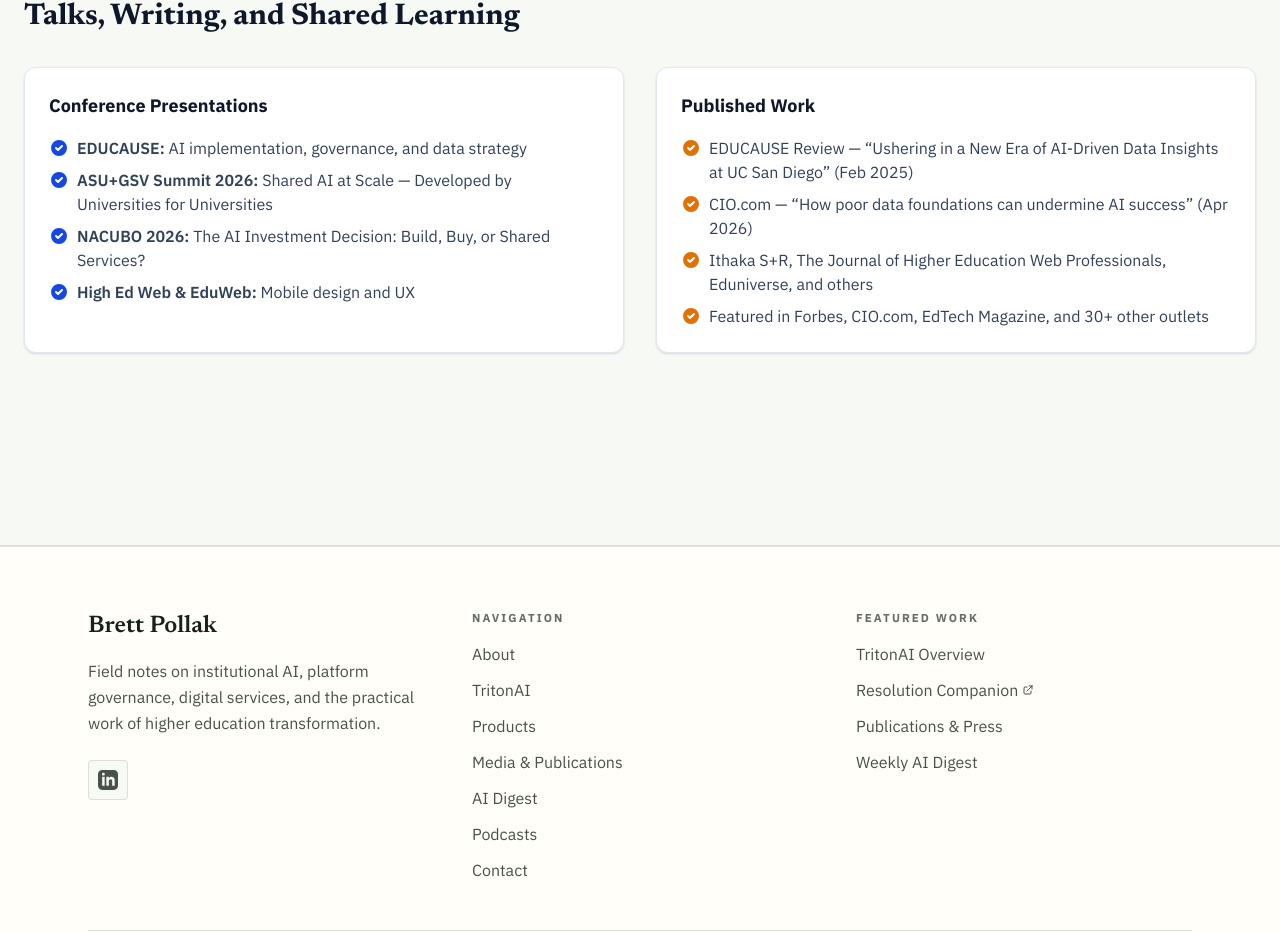
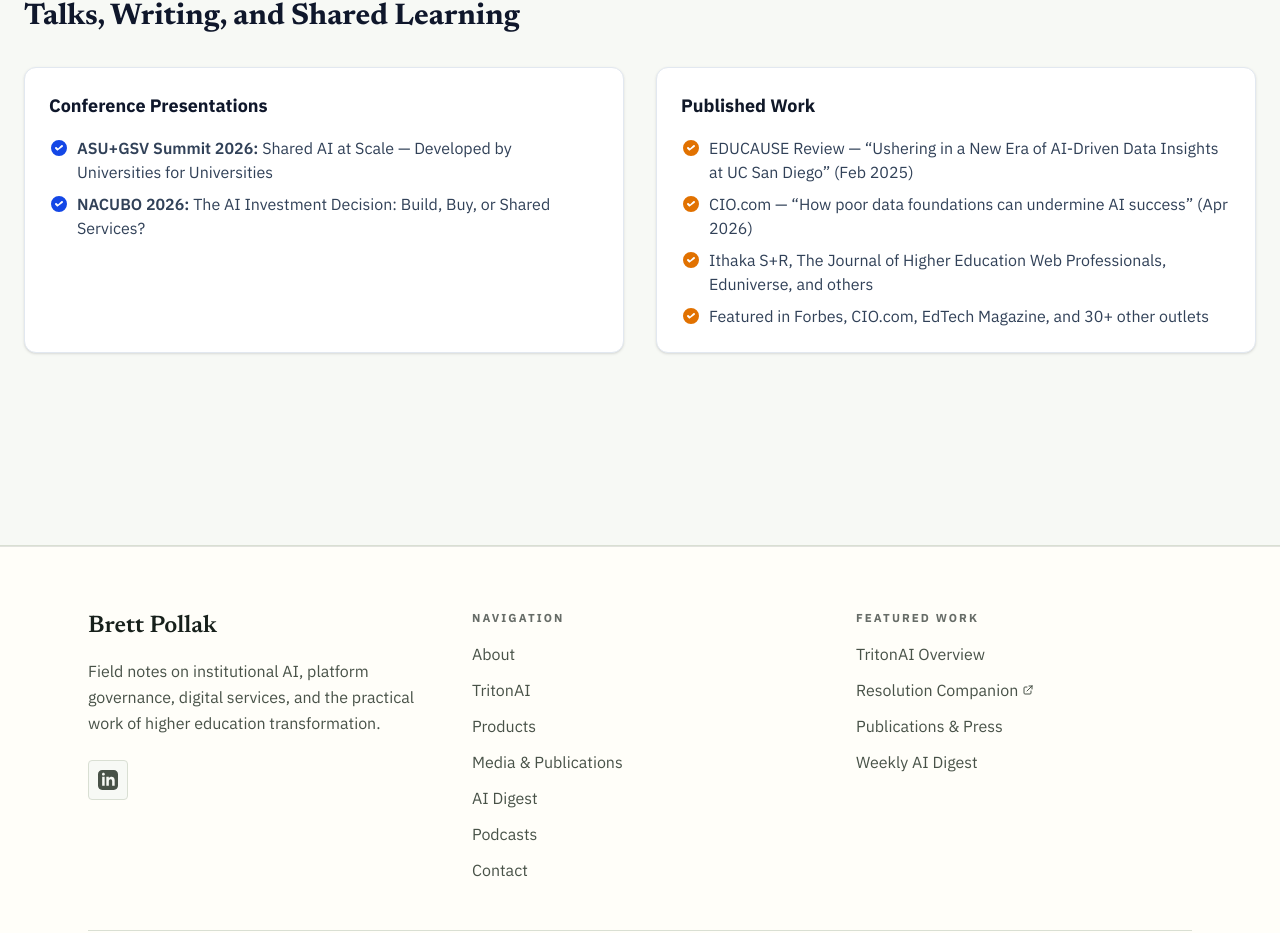
Before and after one commit to bpollak/brettpollak-website, a Next.js app: page /about in a window 1280 px wide. Shown: the part 4249-5182 px from the top of the page. Built offline with nearby package versions, Linux system fonts and the light colour scheme.

Commit message:
Update About page: remove unverified conference listings

```diff
--- a/app/about/page.tsx
+++ b/app/about/page.tsx
@@ -230,29 +230,18 @@
             <div className="bg-white p-6 rounded-xl border border-slate-200 shadow-sm">
               <h3 className="text-lg font-bold text-slate-900 mb-4">Conference Presentations</h3>
               <ul className="space-y-2 text-slate-700">
+                {/* Verified speaking engagements */}
                 <li className="flex items-start gap-2">
                   <svg className="w-5 h-5 text-blue-700 mt-0.5 flex-shrink-0" fill="currentColor" viewBox="0 0 20 20">
-                    <path fillRule="evenodd" d="M10 18a8 8 0 100-16 8 8 0 000 16zm3.707-9.293a1 1 0 00-1.414-1.414L9 10.586 7.707 9.293a1 1 0 00-1.414 1.414l2 2a1 1 0 001.414 0l4-4z" clipRule="evenodd" />
-                  </svg>
-                  <span><span className="font-semibold">EDUCAUSE:</span> AI implementation, governance, and data strategy</span>
-                </li>
-                <li className="flex items-start gap-2">
-                  <svg className="w-5 h-5 text-blue-700 mt-0.5 flex-shrink-0" fill="currentColor" viewBox="0 0 20 20">
-                    <path fillRule="evenodd" d="M10 18a8 8 0 100-16 8 8 0 000 16zm3.707-9.293a1 1 0 00-1.414-1.414L9 10.586 7.707 9.293a1 1 0 00-1.414 1.414l2 2a1 1 0 001.414 0l4-4z" clipRule="evenodd" />
+                    <path fillRule="evenodd" d="M10 18a8 8 0 100-16 8 8 0 000 16zm3.707-9.293a1 1 0 00-1.414-1.414L9 10.586 7.707 9.293a1 1 0 00-1.414 1.414l2 2a1 0 001.414 0l4-4z" clipRule="evenodd" />
                   </svg>
                   <span><span className="font-semibold">ASU+GSV Summit 2026:</span> Shared AI at Scale — Developed by Universities for Universities</span>
                 </li>
                 <li className="flex items-start gap-2">
                   <svg className="w-5 h-5 text-blue-700 mt-0.5 flex-shrink-0" fill="currentColor" viewBox="0 0 20 20">
-                    <path fillRule="evenodd" d="M10 18a8 8 0 100-16 8 8 0 000 16zm3.707-9.293a1 1 0 00-1.414-1.414L9 10.586 7.707 9.293a1 1 0 00-1.414 1.414l2 2a1 1 0 001.414 0l4-4z" clipRule="evenodd" />
+                    <path fillRule="evenodd" d="M10 18a8 8 0 100-16 8 8 0 000 16zm3.707-9.293a1 1 0 00-1.414-1.414L9 10.586 7.707 9.293a1 1 0 00-1.414 1.414l2 2a1 0 001.414 0l4-4z" clipRule="evenodd" />
                   </svg>
                   <span><span className="font-semibold">NACUBO 2026:</span> The AI Investment Decision: Build, Buy, or Shared Services?</span>
-                </li>
-                <li className="flex items-start gap-2">
-                  <svg className="w-5 h-5 text-blue-700 mt-0.5 flex-shrink-0" fill="currentColor" viewBox="0 0 20 20">
-                    <path fillRule="evenodd" d="M10 18a8 8 0 100-16 8 8 0 000 16zm3.707-9.293a1 1 0 00-1.414-1.414L9 10.586 7.707 9.293a1 1 0 00-1.414 1.414l2 2a1 1 0 001.414 0l4-4z" clipRule="evenodd" />
-                  </svg>
-                  <span><span className="font-semibold">High Ed Web &amp; EduWeb:</span> Mobile design and UX</span>
                 </li>
               </ul>
             </div>
@@ -262,25 +251,25 @@
               <ul className="space-y-2 text-slate-700">
                 <li className="flex items-start gap-2">
                   <svg className="w-5 h-5 text-amber-600 mt-0.5 flex-shrink-0" fill="currentColor" viewBox="0 0 20 20">
-                    <path fillRule="evenodd" d="M10 18a8 8 0 100-16 8 8 0 000 16zm3.707-9.293a1 1 0 00-1.414-1.414L9 10.586 7.707 9.293a1 1 0 00-1.414 1.414l2 2a1 1 0 001.414 0l4-4z" clipRule="evenodd" />
+                    <path fillRule="evenodd" d="M10 18a8 8 0 100-16 8 8 0 000 16zm3.707-9.293a1 1 0 00-1.414-1.414L9 10.586 7.707 9.293a1 1 0 00-1.414 1.414l2 2a1 0 001.414 0l4-4z" clipRule="evenodd" />
                   </svg>
                   <span>EDUCAUSE Review — &ldquo;Ushering in a New Era of AI-Driven Data Insights at UC San Diego&rdquo; (Feb 2025)</span>
                 </li>
                 <li className="flex items-start gap-2">
                   <svg className="w-5 h-5 text-amber-600 mt-0.5 flex-shrink-0" fill="currentColor" viewBox="0 0 20 20">
-                    <path fillRule="evenodd" d="M10 18a8 8 0 100-16 8 8 0 000 16zm3.707-9.293a1 1 0 00-1.414-1.414L9 10.586 7.707 9.293a1 1 0 00-1.414 1.414l2 2a1 1 0 001.414 0l4-4z" clipRule="evenodd" />
+                    <path fillRule="evenodd" d="M10 18a8 8 0 100-16 8 8 0 000 16zm3.707-9.293a1 1 0 00-1.414-1.414L9 10.586 7.707 9.293a1 1 0 00-1.414 1.414l2 2a1 0 001.414 0l4-4z" clipRule="evenodd" />
                   </svg>
                   <span>CIO.com — &ldquo;How poor data foundations can undermine AI success&rdquo; (Apr 2026)</span>
                 </li>
                 <li className="flex items-start gap-2">
                   <svg className="w-5 h-5 text-amber-600 mt-0.5 flex-shrink-0" fill="currentColor" viewBox="0 0 20 20">
-                    <path fillRule="evenodd" d="M10 18a8 8 0 100-16 8 8 0 000 16zm3.707-9.293a1 1 0 00-1.414-1.414L9 10.586 7.707 9.293a1 1 0 00-1.414 1.414l2 2a1 1 0 001.414 0l4-4z" clipRule="evenodd" />
+                    <path fillRule="evenodd" d="M10 18a8 8 0 100-16 8 8 0 000 16zm3.707-9.293a1 1 0 00-1.414-1.414L9 10.586 7.707 9.293a1 1 0 00-1.414 1.414l2 2a1 0 001.414 0l4-4z" clipRule="evenodd" />
                   </svg>
                   <span>Ithaka S+R, The Journal of Higher Education Web Professionals, Eduniverse, and others</span>
                 </li>
                 <li className="flex items-start gap-2">
                   <svg className="w-5 h-5 text-amber-600 mt-0.5 flex-shrink-0" fill="currentColor" viewBox="0 0 20 20">
-                    <path fillRule="evenodd" d="M10 18a8 8 0 100-16 8 8 0 000 16zm3.707-9.293a1 1 0 00-1.414-1.414L9 10.586 7.707 9.293a1 1 0 00-1.414 1.414l2 2a1 1 0 001.414 0l4-4z" clipRule="evenodd" />
+                    <path fillRule="evenodd" d="M10 18a8 8 0 100-16 8 8 0 000 16zm3.707-9.293a1 1 0 00-1.414-1.414L9 10.586 7.707 9.293a1 1 0 00-1.414 1.414l2 2a1 0 001.414 0l4-4z" clipRule="evenodd" />
                   </svg>
                   <span>Featured in Forbes, CIO.com, EdTech Magazine, and 30+ other outlets</span>
                 </li>
```
